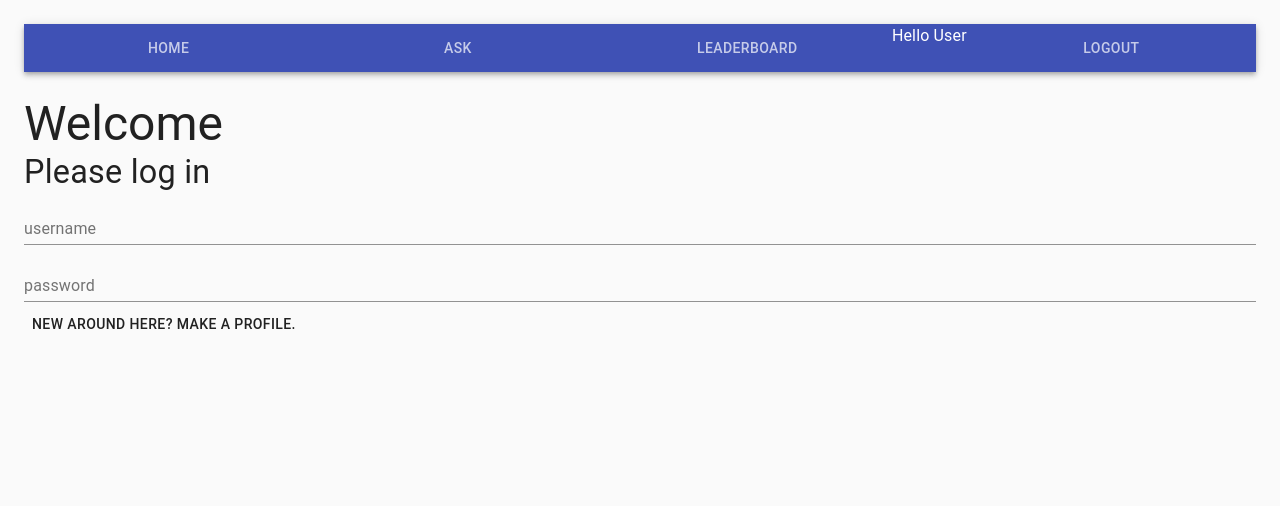
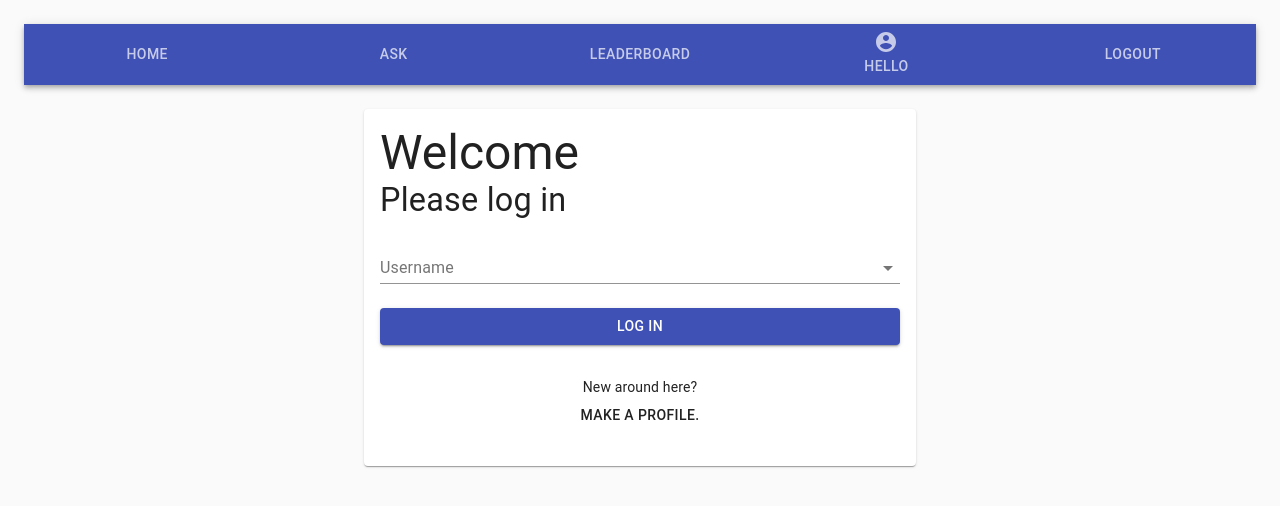
Before and after one commit to amanda62/reactnd-project-would-you-rather, a React (Create React App) app: page /login in a window 1280 px wide. Shown: the top 506 px of the page. Built offline with nearby package versions, Linux system fonts and the light colour scheme.

Commit message:
feature/lotsaStuff - almost there

```diff
--- a/package.json
+++ b/package.json
@@ -6,6 +6,7 @@
     "@material-ui/core": "^4.8.2",
     "@material-ui/icons": "^4.5.1",
     "@material-ui/styles": "^4.8.2",
+    "date-fns": "^2.9.0",
     "react": "^16.12.0",
     "react-circular-progressbar": "^2.0.3",
     "react-dom": "^16.12.0",
--- a/src/App.js
+++ b/src/App.js
@@ -7,6 +7,8 @@ import PollDetail from "./views/PollDetail";
 import Ask from "./views/Ask";
 import Leaderboard from "./views/Leaderboard";
 import Login from "./views/Login";
+import Register from "./views/Register";
+import { Container } from "@material-ui/core";
 
 const useStyles = makeStyles(theme => ({
   root: {
@@ -20,6 +22,7 @@ export default function App() {
   return (
     <div className={classes.root}>
       <Header />
+      <Container maxWidth="sm">
         <Switch>
           <Route exact path="/">
             <Home />
@@ -36,7 +39,11 @@ export default function App() {
           <Route exact path="/login">
             <Login />
           </Route>
+          <Route exact path="/register">
+            <Register />
+          </Route>
         </Switch>
+      </Container>
     </div>
   );
 }
--- a/src/components/Header.js
+++ b/src/components/Header.js
@@ -1,25 +1,30 @@
 import React from "react";
-import { AppBar, Tabs, Tab, Typography } from "@material-ui/core";
+import { AppBar, Tabs, Tab } from "@material-ui/core";
 import { makeStyles } from "@material-ui/styles";
 import { useHistory } from "react-router-dom";
+import { useSelector } from "react-redux";
+import { logout } from "../redux/actions";
+import { AccountCircle } from "@material-ui/icons";
 
 const useStyles = makeStyles(theme => ({
   root: {
-    // flexGrow: 1,
-    // backgroundColor: theme.palette.background.paper
     paddingBottom: theme.spacing(3)
-  },
-  left: {
-    // justifyContent: "screenLeft"
   }
 }));
 
 export default function Header() {
   const classes = useStyles();
   const history = useHistory();
+  const currentUser = useSelector(state => state.currentUser);
+
   const handleCallToRouter = value => {
     history.push(value);
   };
+  const handleLogout = () => {
+    logout();
+    history.push("/login");
+  };
+
   return (
     <div className={classes.root}>
       <AppBar position="static">
@@ -35,12 +40,19 @@ export default function Header() {
             value="/leaderboard"
             onClick={() => history.push("/leaderboard")}
           />
-          <Typography className={classes.left}>Hello User</Typography>
+          <Tab
+            label={
+              <>
+                <AccountCircle />
+                Hello {currentUser.user}
+              </>
+            }
+          />
           <Tab
             className={classes.left}
             label="Logout"
             value="/logout"
-            onClick={() => history.push("/login")}
+            onClick={handleLogout}
           />
         </Tabs>
       </AppBar>
--- a/src/initialState.js
+++ b/src/initialState.js
@@ -1,8 +1,11 @@
 export default {
+  currentUser: { user: "" },
   questions: {
     "8xf0y6ziyjabvozdd253nd": {
       id: "8xf0y6ziyjabvozdd253nd",
       answer: null,
+      author: "sarahedo",
+      timestamp: 1467166872634,
       optionOne: {
         text: "have horrible short term memory"
       },
@@ -13,6 +16,8 @@ export default {
     "6ni6ok3ym7mf1p33lnez": {
       id: "6ni6ok3ym7mf1p33lnez",
       answer: null,
+      author: "johndoe",
+      timestamp: 1468479767190,
       optionOne: {
         text: "become a superhero"
       },
--- a/src/redux/actions.js
+++ b/src/redux/actions.js
@@ -18,3 +18,11 @@ export const createNewQuestion = newQuestion => {
     }
   });
 };
+
+export const login = currentUser => {
+  store.dispatch({ type: "login", payload: { currentUser } });
+};
+
+export const logout = () => {
+  store.dispatch({ type: "logout" });
+};
--- a/src/store.js
+++ b/src/store.js
@@ -22,6 +22,13 @@ const rootReducer = (state = initialState, action) => {
           [action.payload.newQuestion.id]: action.payload.newQuestion
         }
       };
+    case "login":
+      return {
+        ...state,
+        currentUser: action.payload.currentUser
+      };
+    case "logout":
+      return { ...state, currentUser: { user: "" } };
     default:
       return state;
   }
--- a/src/views/Ask.js
+++ b/src/views/Ask.js
@@ -1,5 +1,5 @@
 import React, { useState } from "react";
-import { TextField, Typography, Button } from "@material-ui/core";
+import { TextField, Typography, Button, Paper } from "@material-ui/core";
 import { makeStyles } from "@material-ui/styles";
 import uuid from "uuid/v5";
 import { createNewQuestion } from "../redux/actions";
@@ -9,10 +9,13 @@ import { createNewQuestion } from "../redux/actions";
 //need to do onSubmit
 
 const useStyles = makeStyles(theme => ({
-  root: {},
+  root: { padding: theme.spacing(2) },
   title: {
     ...theme.typography.h3,
     paddingBottom: theme.spacing(2)
+  },
+  button: {
+    margin: `${theme.spacing(2)}px 0`
   }
 }));
 
@@ -44,10 +47,12 @@ export default function Ask() {
   };
 
   return (
+    <Paper className={classes.root}>
       <form onSubmit={handleSubmit}>
         <Typography className={classes.title} variant="h1">
           Would you rather:
         </Typography>
+
         <TextField
           fullWidth
           id="optionOne"
@@ -57,7 +62,6 @@ export default function Ask() {
           onChange={handleChange("optionOne")}
           margin="dense"
         ></TextField>
-      <Typography variant="body1">or </Typography>
         <TextField
           fullWidth
           id="optionTwo"
@@ -67,9 +71,16 @@ export default function Ask() {
           onChange={handleChange("optionTwo")}
           margin="dense"
         ></TextField>
-      <Button fullWidth variant="contained" color="primary" onClick={() => {}}>
+        <Button
+          fullWidth
+          variant="contained"
+          color="primary"
+          type="submit"
+          className={classes.button}
+        >
           Submit
         </Button>
       </form>
+    </Paper>
   );
 }
--- a/src/views/Login.js
+++ b/src/views/Login.js
@@ -1,48 +1,75 @@
 import React, { useState } from "react";
+import { useSelector } from "react-redux";
 import { useHistory } from "react-router-dom";
-import { TextField, Typography, Button } from "@material-ui/core";
+import {
+  Typography,
+  Button,
+  Select,
+  FormControl,
+  InputLabel,
+  MenuItem,
+  Paper
+} from "@material-ui/core";
 import { makeStyles } from "@material-ui/styles";
+import { login } from "../redux/actions";
+
+//QUESTIONS: select onopen on close, controlled, why?
 
 const useStyles = makeStyles(theme => ({
-  // input: {
-  //   width: "100%",
-  //    margin: "dense"
-  // }
+  root: { padding: theme.spacing(2) },
+  logInButton: {
+    margin: `${theme.spacing(2)}px 0`
+  },
+  register: {
+    margin: `${theme.spacing(2)}px 0`,
+    display: "flex",
+    flexDirection: "column",
+    alignItems: "center"
+  }
 }));
 
 export default function Login() {
   const classes = useStyles();
   const history = useHistory();
-  const [newQuestion, setNewQuestion] = useState({
-    optionOne: "",
-    optionTwo: ""
-  });
+  const users = useSelector(state => state.users);
+  const [currentUser, setUser] = useState();
+  const handleChange = event => setUser(event.target.value);
+  const handleSubmit = () => {
+    login({ user: currentUser, timestamp: new Date().getTime() });
+    history.push("/");
+  };
 
   return (
-    <>
-      <form onSubmit="">
-        <Typography variant="h3">Welcome</Typography>
-        <Typography variant="h4">Please log in</Typography>
-        <TextField
+    <Paper className={classes.root}>
+      <Typography variant="h3">Welcome</Typography>
+      <Typography variant="h4">Please log in</Typography>
+      <form onSubmit={handleSubmit}>
+        <FormControl margin="normal" fullWidth>
+          <InputLabel id="username">Username</InputLabel>
+          <Select autoWidth onChange={handleChange} labelId="username">
+            {Object.values(users).map(user => (
+              <MenuItem key={user.id} value={user.id}>
+                {user.id}
+              </MenuItem>
+            ))}
+          </Select>
+        </FormControl>
+        <Button
           fullWidth
-          margin="dense"
-          className={classes.input}
-          label="username"
-          value=""
-          onChange=""
-        ></TextField>
-        <TextField
-          fullWidth
-          margin="dense"
-          className={classes.input}
-          label="password"
-          value=""
-          onChange=""
-        ></TextField>
+          variant="contained"
+          color="primary"
+          className={classes.logInButton}
+          type="submit"
+        >
+          Log in
+        </Button>
       </form>
-      <Button onClick={() => history.push("/newUser")}>
-        New around here? Make a profile.
-      </Button>
-    </>
+      <div className={classes.register}>
+        New around here?
+        <Button onClick={() => history.push("/registerUser")} fullWidth>
+          Make a profile.
+        </Button>
+      </div>
+    </Paper>
   );
 }
--- a/src/views/PollDetail.js
+++ b/src/views/PollDetail.js
@@ -1,14 +1,17 @@
 import React from "react";
 import { useSelector } from "react-redux";
-import { Typography } from "@material-ui/core";
+import { Typography, Paper } from "@material-ui/core";
 import { makeStyles } from "@material-ui/styles";
 import { useParams } from "react-router-dom";
 import { Button } from "@material-ui/core";
 import { vote } from "../redux/actions";
-import { Link } from "react-router-dom";
+import { format } from "date-fns";
 
 const useStyles = makeStyles(theme => ({
-  root: {}
+  root: { padding: theme.spacing(2) },
+  button: {
+    margin: `${theme.spacing(1)}px 0`
+  }
 }));
 
 export default function PollDetail() {
@@ -19,9 +22,7 @@ export default function PollDetail() {
   );
 
   return (
-    <div className={classes.root}>
-      {`Poll Detail ${currentQuestion.id}`}
-
+    <Paper className={classes.root}>
       {currentQuestion.answer === null ? (
         <>
           <Typography variant="h3">Would you rather: </Typography>
@@ -30,17 +31,16 @@ export default function PollDetail() {
             color="primary"
             fullWidth
             onClick={() => vote(currentQuestion.id, "optionOne")}
+            className={classes.button}
           >
             {currentQuestion.optionOne.text}
           </Button>
-          <Typography variant="h3" align="center">
-            or
-          </Typography>
           <Button
             variant="contained"
             color="primary"
             fullWidth
             onClick={() => vote(currentQuestion.id, "optionTwo")}
+            className={classes.button}
           >
             {currentQuestion.optionTwo.text}
           </Button>
@@ -50,7 +50,13 @@ export default function PollDetail() {
           currentQuestion[currentQuestion.answer].text
         }`}</Typography>
       )}
-      <Link to="/">Home</Link>
-    </div>
+      <Typography variant="caption">
+        Asked by {currentQuestion.author}
+        {format(
+          new Date(currentQuestion.timestamp),
+          " BBB 'of' PPP 'at' h:mm a"
+        )}
+      </Typography>
+    </Paper>
   );
 }
--- /dev/null
+++ b/src/views/Register.js
@@ -0,0 +1,5 @@
+import React from "react";
+
+export default function Register({}) {
+  return <div>Register</div>;
+}
```
Also changed, not shown: src/views/Leaderboard.js (+63 -100 lines), src/views/NewUser.js (deleted), 1 other file (tests, documents, lock files or other folders). Lines whose indentation alone changed are shown as unchanged.
